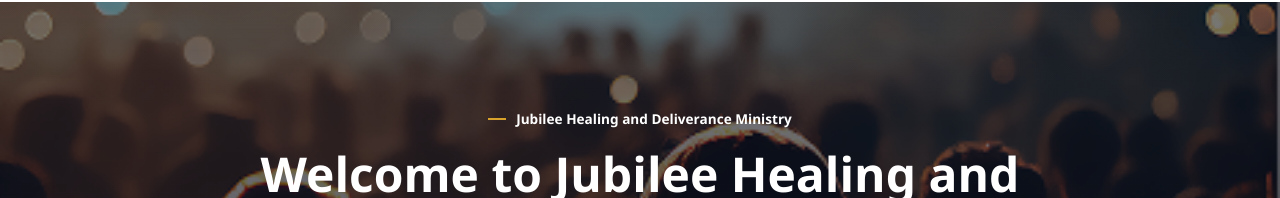
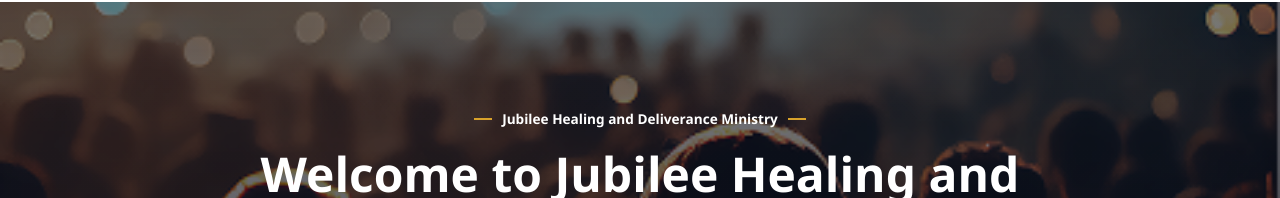
Before and after one commit to billychosee/Jubilee-Healing-and-Deliverance-Ministry, a Next.js app: page / in a window 1280 px wide. Shown: the part 86-284 px from the top of the page. Built offline with nearby package versions, Linux system fonts and the light colour scheme.

Commit message:
Add yellow dash to both sides of hero eyebrow text

```diff
--- a/app/globals.css
+++ b/app/globals.css
@@ -90,6 +90,7 @@ a:focus-visible{outline:3px solid var(--gold);outline-offset:3px}
 .hero .btn-row{justify-content:center}
 .eyebrow{color:var(--gold);font-weight:700;font-size:.85rem;margin-bottom:1rem;display:inline-flex;align-items:center;gap:10px}
 .eyebrow::before{content:"";width:18px;height:2px;background:var(--gold)}
+.eyebrow::after{content:"";width:18px;height:2px;background:var(--gold)}
 
 .banner{position:relative;border-radius:var(--radius);overflow:hidden;color:#fff}
 .banner img{width:100%;aspect-ratio:16/7;object-fit:cover;min-height:340px}
```
